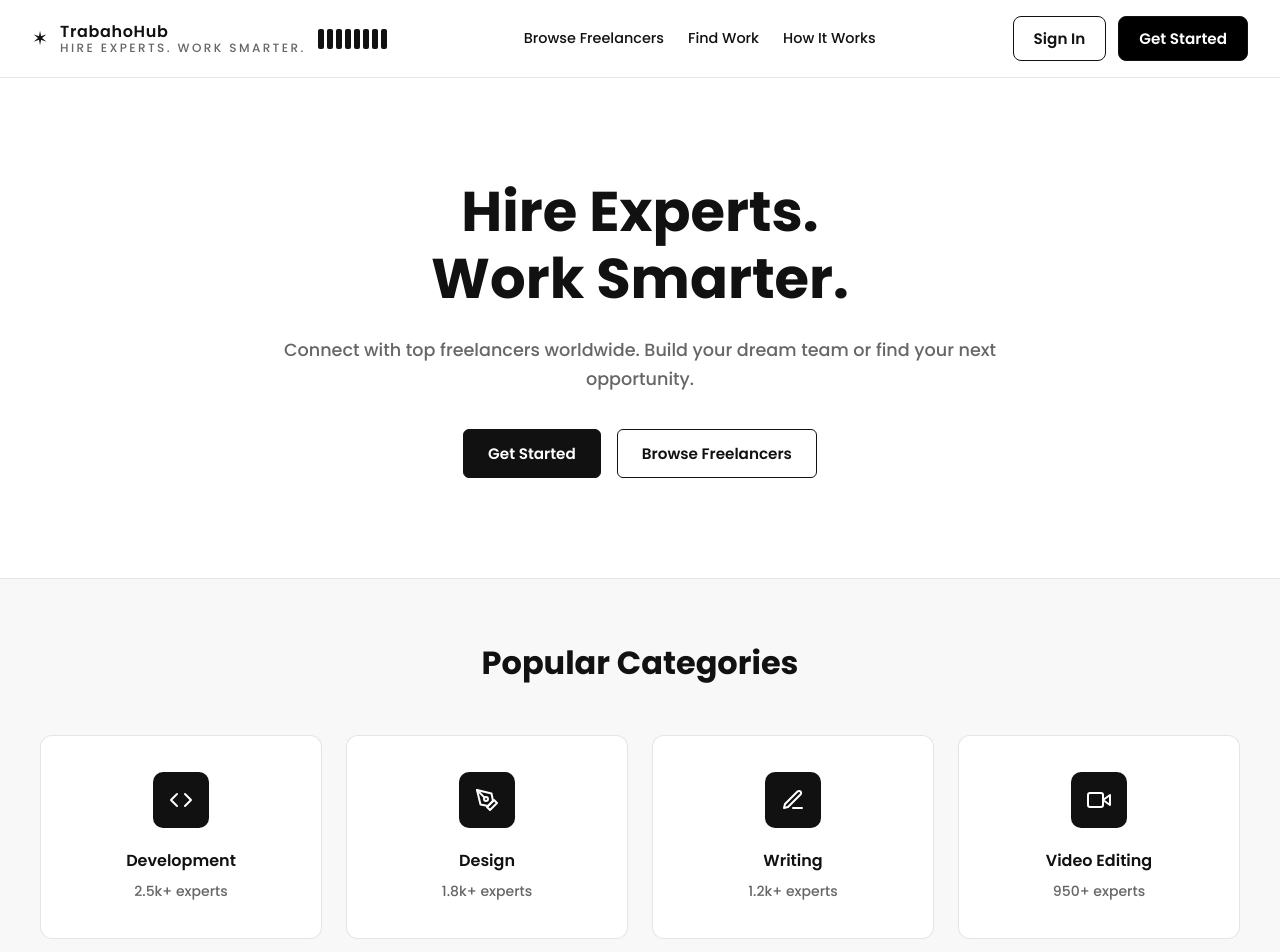
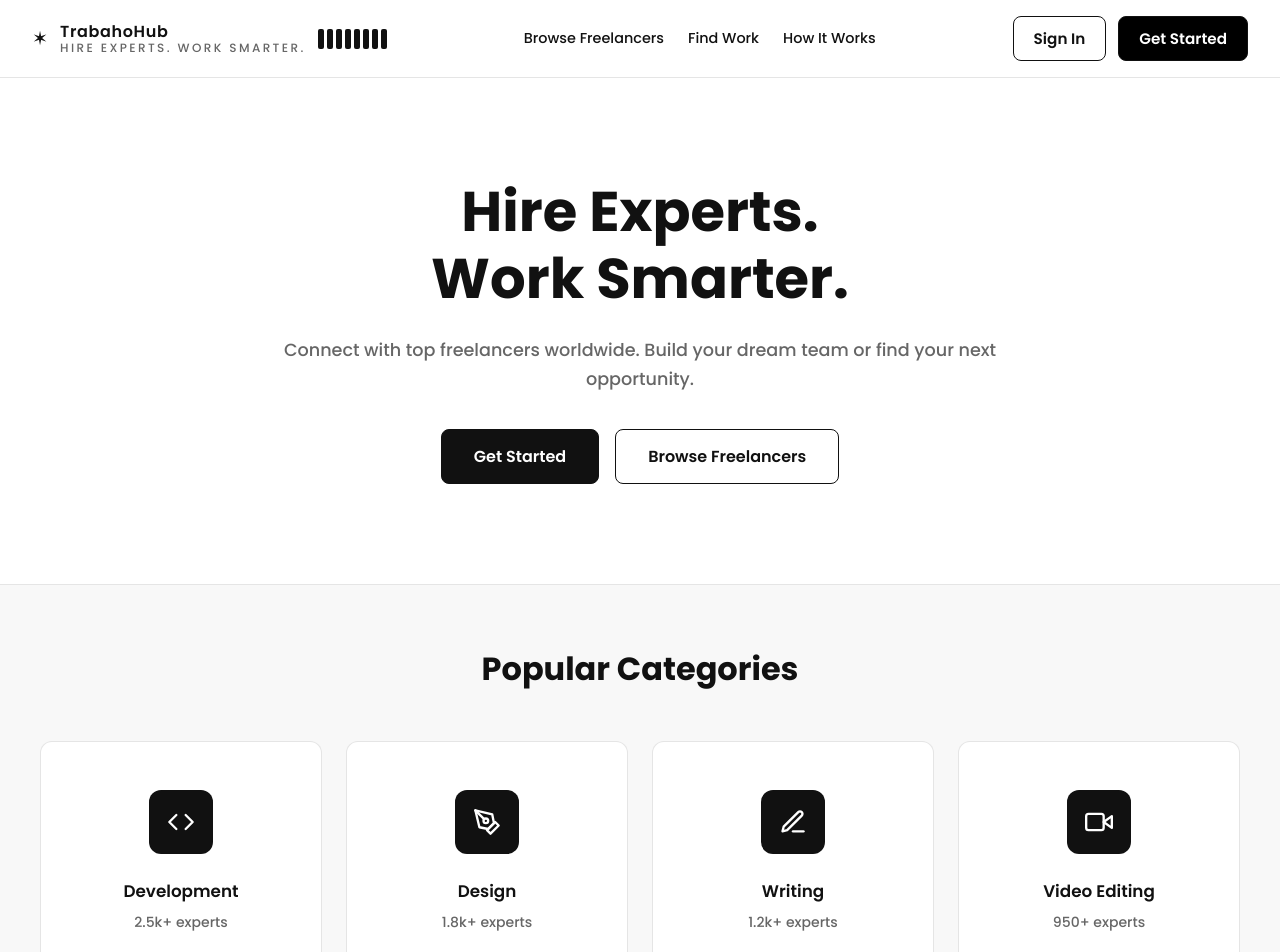
Before and after one commit to bunsai090/Hire-Experts-Work-Smarter, a React (Vite) app: page / in a window 1280 px wide. Shown: the top 952 px of the page. Built offline with nearby package versions, Linux system fonts and the light colour scheme.

Commit message:
Update Home.css
di parin makuha lethce

```diff
--- a/src/pages/Home.css
+++ b/src/pages/Home.css
@@ -5,9 +5,9 @@
 
 /* Buttons */
 .btn {
-  padding: 12px 24px;
-  border-radius: 6px;
-  font-size: 0.95rem;
+  padding: 14px 32px;
+  border-radius: 8px;
+  font-size: 1rem;
   font-weight: 600;
   text-decoration: none;
   display: inline-block;
@@ -104,7 +104,7 @@ main {
   background-color: #fff;
   border: 1px solid rgba(0, 0, 0, 0.1);
   border-radius: 12px;
-  padding: 36px 24px;
+  padding: 48px 32px;
   text-align: center;
   transition: all 0.2s ease;
 }
@@ -115,20 +115,20 @@ main {
 }
 
 .category-icon {
-  width: 56px;
-  height: 56px;
+  width: 64px;
+  height: 64px;
   background-color: #111;
   color: #fff;
-  border-radius: 10px;
+  border-radius: 12px;
   display: flex;
   align-items: center;
   justify-content: center;
-  margin: 0 auto 20px;
-  font-size: 1.5rem;
+  margin: 0 auto 24px;
+  font-size: 1.75rem;
 }
 
 .category-title {
-  font-size: 1rem;
+  font-size: 1.05rem;
   font-weight: 600;
   margin: 0 0 8px 0;
   color: #111;
```
